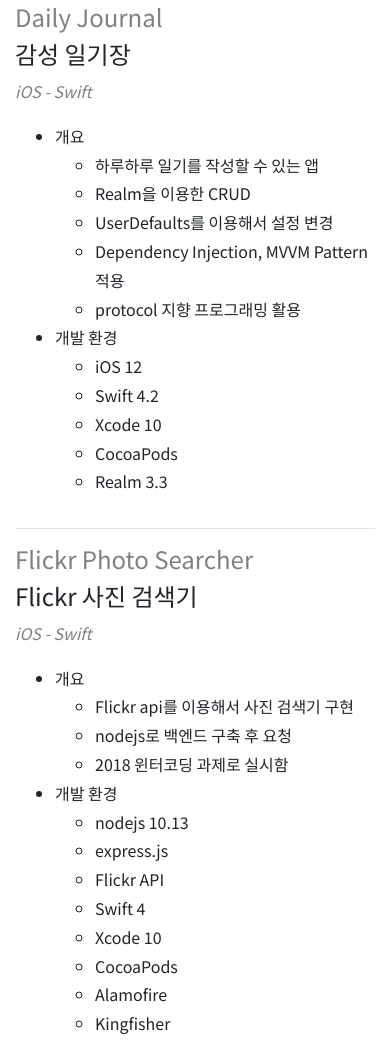
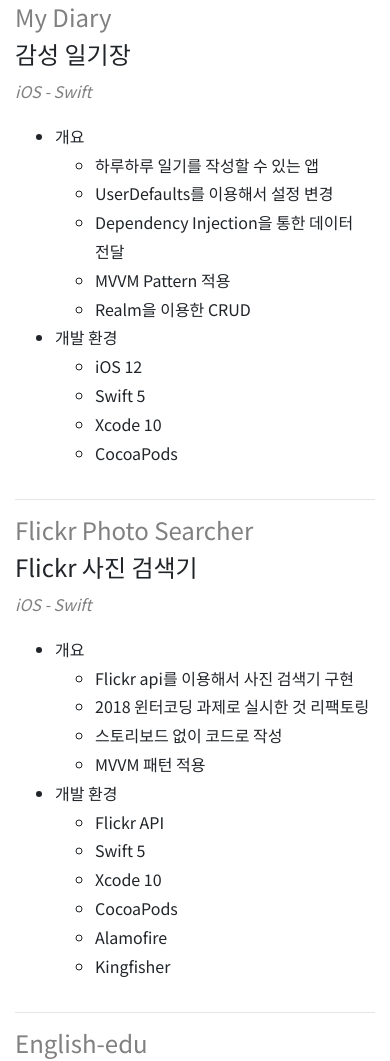
Before and after one commit to jinuman/resume, a plain HTML site: page index.html in a window 390 px wide. Shown: the part 4697-5758 px from the top of the page. Drawn offline with nearby package versions, Linux system fonts and the light colour scheme.

Commit message:
feat: Update page

```diff
--- a/index.html
+++ b/index.html
@@ -414,7 +414,7 @@
 
                     <div class="row">
                         <div class="col-md-3 col-12 text-md-right">
-                            <h4 class="gray">Daily Journal</h4>
+                            <h4 class="gray">My Diary</h4>
                         </div>
                         <div class="col-md-9 col-12">
                             <h4>감성 일기장</h4>
@@ -424,20 +424,19 @@
                                     <strong>개요</strong>
                                     <ul>
                                         <li>하루하루 일기를 작성할 수 있는 앱</li>
+                                        <li>UserDefaults를 이용해서 설정 변경</li>
+                                        <li>Dependency Injection을 통한 데이터 전달</li>
+                                        <li>MVVM Pattern 적용</li>
                                         <li>Realm을 이용한 CRUD</li>
-                                        <li>UserDefaults를 이용해서 설정 변경</li>
-                                        <li>Dependency Injection, MVVM Pattern 적용</li>
-                                        <li>protocol 지향 프로그래밍 활용</li>
                                     </ul>
                                 </li>
                                 <li>
                                     <strong>개발 환경</strong>
                                     <ul>
                                         <li>iOS 12</li>
-                                        <li>Swift 4.2</li>
+                                        <li>Swift 5</li>
                                         <li>Xcode 10</li>
                                         <li>CocoaPods</li>
-                                        <li>Realm 3.3</li>
                                     </ul>
                                 </li>
                             </ul>
@@ -457,17 +456,16 @@
                                     <strong>개요</strong>
                                     <ul>
                                         <li>Flickr api를 이용해서 사진 검색기 구현</li>
-                                        <li>nodejs로 백엔드 구축 후 요청</li>
-                                        <li>2018 윈터코딩 과제로 실시함</li>
+                                        <li>2018 윈터코딩 과제로 실시한 것 리팩토링</li>
+                                        <li>스토리보드 없이 코드로 작성</li>
+                                        <li>MVVM 패턴 적용</li>
                                     </ul>
                                 </li>
                                 <li>
                                     <strong>개발 환경</strong>
                                     <ul>
-                                        <li>nodejs 10.13</li>
-                                        <li>express.js</li>
                                         <li>Flickr API</li>
-                                        <li>Swift 4</li>
+                                        <li>Swift 5</li>
                                         <li>Xcode 10</li>
                                         <li>CocoaPods</li>
                                         <li>Alamofire</li>
@@ -567,6 +565,17 @@
 
                     <div class="row">
                         <div class="col-md-3 col-12 text-md-right">
+                            <h4 class="gray">2019.03</h4>
+                        </div>
+                        <div class="col-md-9 col-12">
+                            <h4>RxSwift In 4 Hours</h4>
+                            <i class="gray">RxSwift 스터디</i>
+                        </div>
+                    </div>
+                    <hr/>
+
+                    <div class="row">
+                        <div class="col-md-3 col-12 text-md-right">
                             <h4 class="gray">2018.04</h4>
                         </div>
                         <div class="col-md-9 col-12">
@@ -616,7 +625,7 @@
 
     <!-- Toolbox Start -->
     <div class="col-md-12 col-sm-12 pt-5">
-        <a href="./public/pdf/jinuman-resume.pdf" class="btn btn-info btn-block" role="button" aria-pressed="true">
+        <a href="./public/pdf/jinu-resume.pdf" class="btn btn-info btn-block" role="button" aria-pressed="true">
             <i class="fa fa-file-pdf-o" aria-hidden="true"></i>
             &nbsp;이력서 PDF 다운받기
         </a>
```
